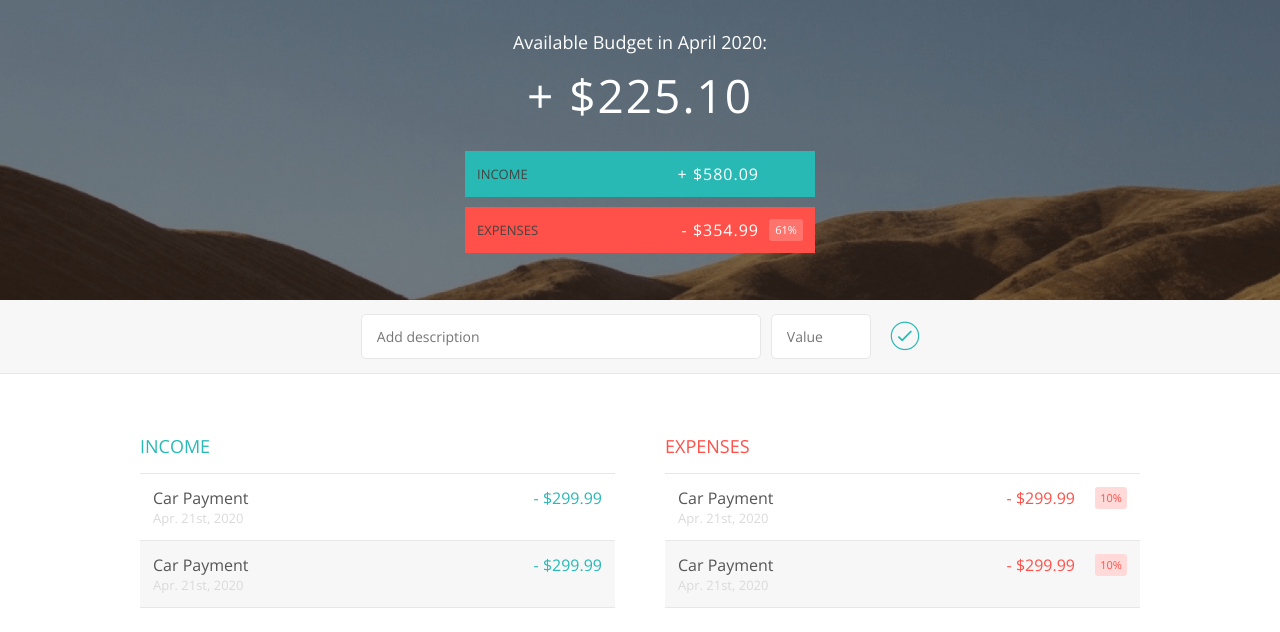
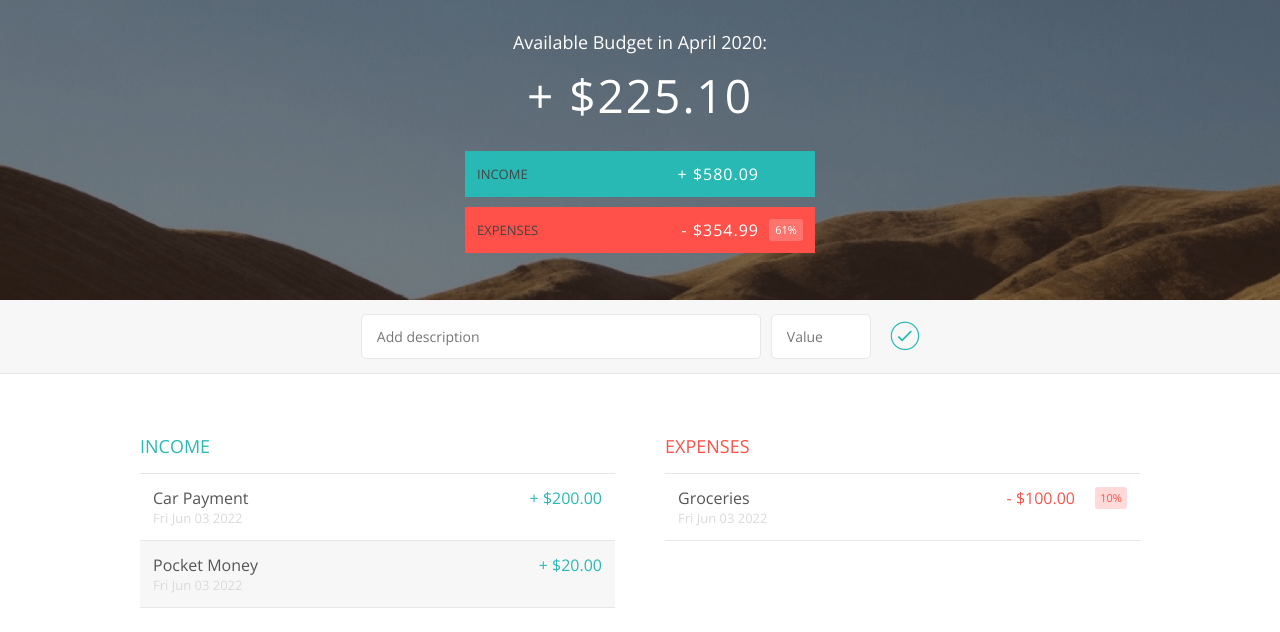
Before and after one commit to MuhammadMusab1/budget-cal-react, a React (Create React App) app: page / in a window 1280 px wide. Shown: the top 632 px of the page. Built offline with nearby package versions, Linux system fonts and the light colour scheme.

Commit message:
add a useState and render it dynamically

```diff
--- a/src/components/BudgetItem.jsx
+++ b/src/components/BudgetItem.jsx
@@ -1,6 +1,6 @@
 import styles from "./BudgetItem.module.css";
 function BudgetItem(props) {
-  const { typeOfList } = props;
+  const { typeOfList, item } = props;
   function addPercentageIfTypeExpenseList() {
     if (typeOfList === "expense") {
       return (
@@ -22,14 +22,14 @@ function BudgetItem(props) {
     }
   }
   return (
-    <div className={styles["item"]} data-transaction-id="4">
-      <div className={styles["item__description"]}>Car Payment </div>
+    <div className={styles["item"]} data-transaction-id={item.id}>
+      <div className={styles["item__description"]}>{item.description}</div>
       <div className="right">
         <div
           className={styles["item__value"]}
           style={{ color: pickColorAccordingly() }}
         >
-          - $299.99
+          {item.value > 0 ? "+" : "-"} ${Math.abs(item.value).toFixed(2)}
         </div>
         {addPercentageIfTypeExpenseList()}
         <div className={styles["item__delete"]}>
@@ -41,7 +41,7 @@ function BudgetItem(props) {
           </button>
         </div>
       </div>
-      <div className={styles["item__date"]}>Apr. 21st, 2020</div>
+      <div className={styles["item__date"]}>{item.date}</div>
     </div>
   );
 }
--- a/src/components/ExpenseList.jsx
+++ b/src/components/ExpenseList.jsx
@@ -1,13 +1,16 @@
 import { BudgetItem } from "./BudgetItem";
 import styles from "./ExpenseList.module.css";
 function ExpenseList(props) {
+  const { list } = props;
+  const reactExpenseElements = list.map((item) => {
+    if (item.value < 0) {
+      return <BudgetItem item={item} typeOfList="expense" key={item.id} />;
+    }
+  });
   return (
     <div className={styles["expenses"]}>
       <h2 className={styles["expenses__title"]}>Expenses</h2>
-      <div className="expenses__list">
-        <BudgetItem typeOfList="expense" />
-        <BudgetItem typeOfList="expense" />
-      </div>
+      <div className="expenses__list">{reactExpenseElements}</div>
     </div>
   );
 }
--- a/src/components/IncomeList.jsx
+++ b/src/components/IncomeList.jsx
@@ -1,13 +1,16 @@
 import { BudgetItem } from "./BudgetItem";
 import styles from "./IncomeList.module.css";
 function IncomeList(props) {
+  const { list } = props;
+  const reactIncomeElements = list.map((item) => {
+    if (item.value >= 0) {
+      return <BudgetItem item={item} typeOfList="income" key={item.id} />;
+    }
+  });
   return (
     <div className={styles["incomes"]}>
       <h2 className={styles["incomes__title"]}>Income</h2>
-      <div className="incomes__list">
-        <BudgetItem typeOfList="income" />
-        <BudgetItem typeOfList="income" />
-      </div>
+      <div className="incomes__list">{reactIncomeElements}</div>
     </div>
   );
 }
```
